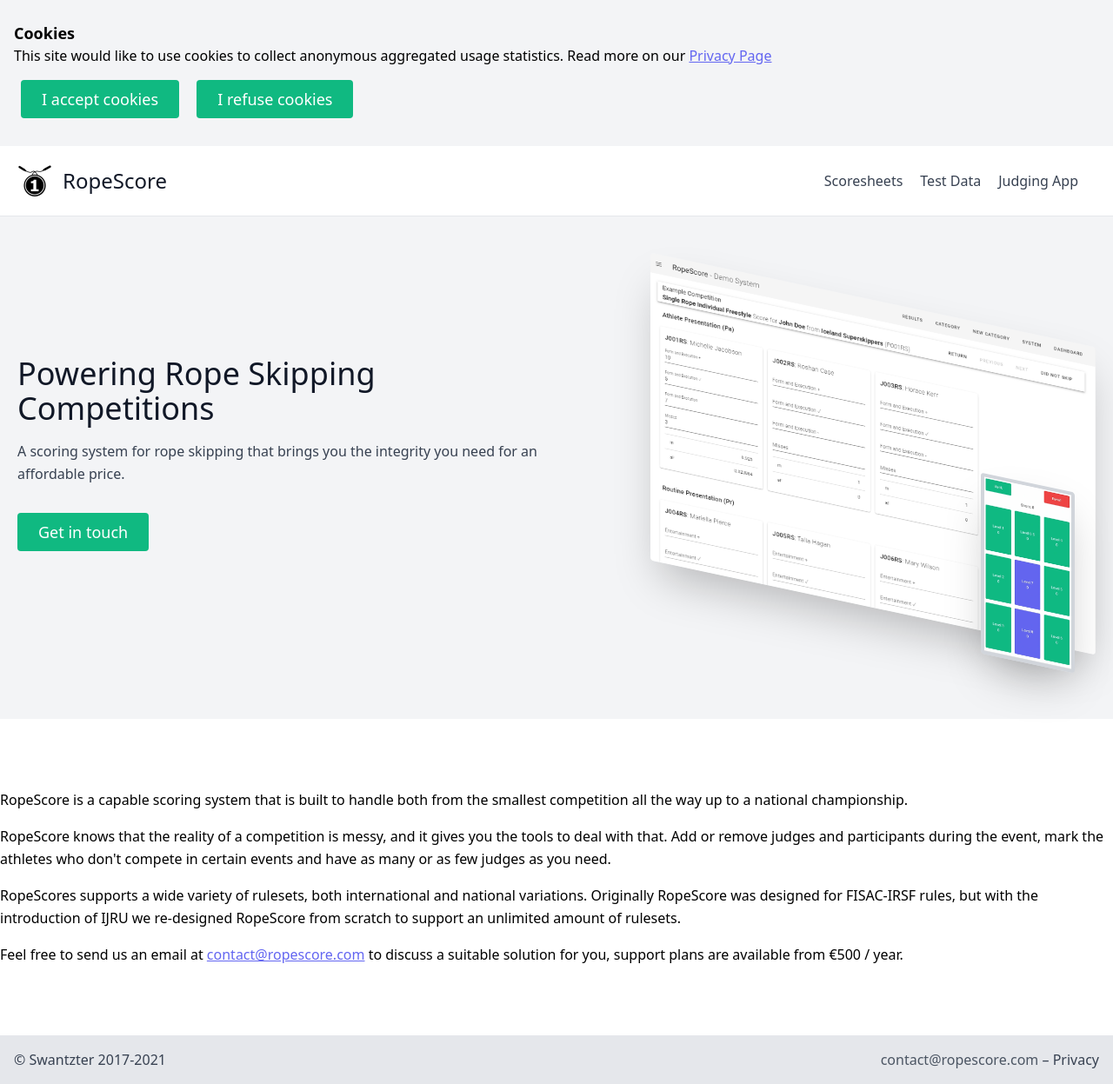
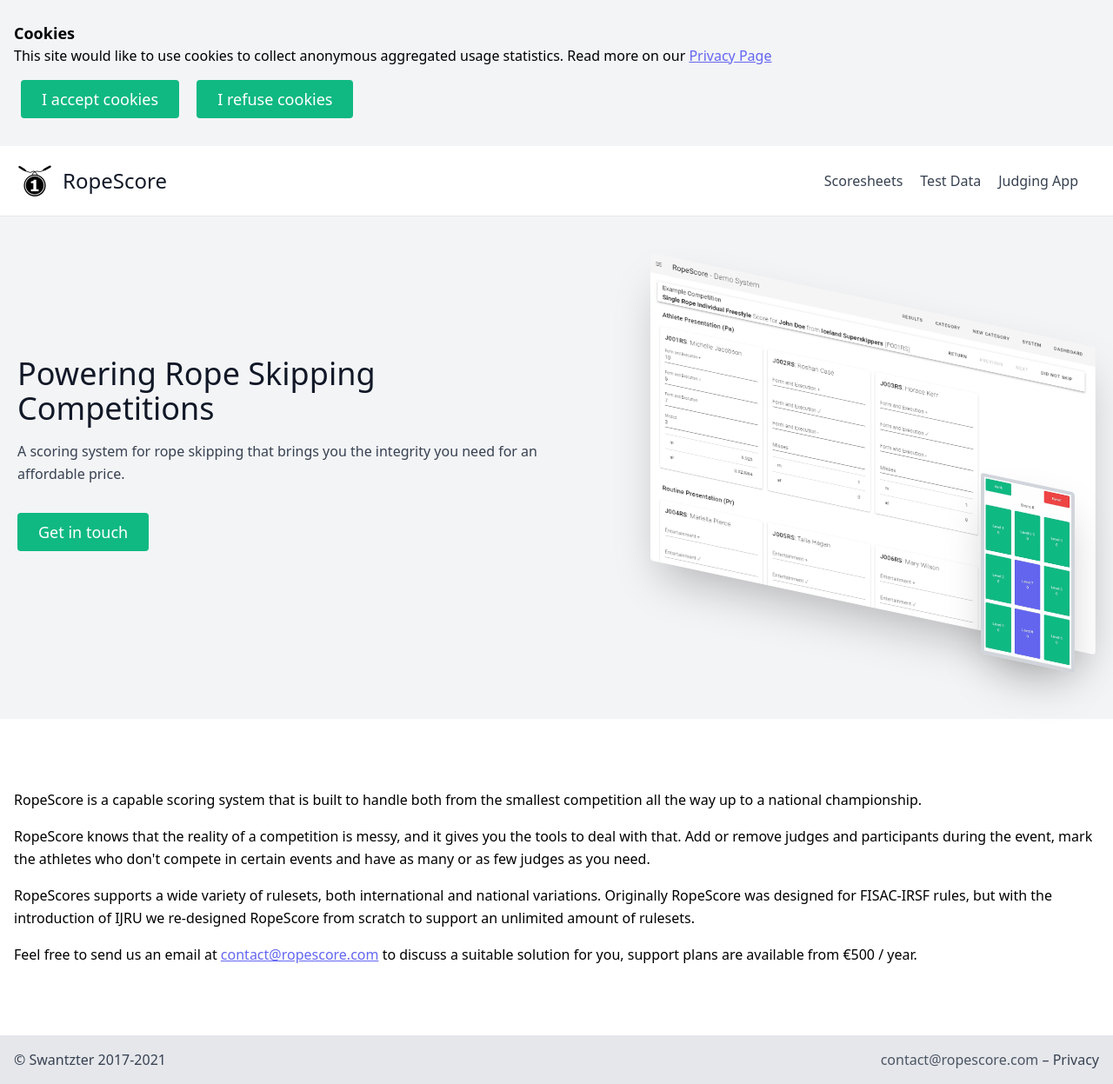
Before and after one commit to RopeScore/ropescore.com, a Jekyll site: the page built from index.html, in a window 1280 px wide. Shown: the whole page at 87% size. Built offline with Jekyll 4.4.1, drawn with Linux system fonts in a browser that asks for light colours.

Commit message:
Update default.html

```diff
--- a/_layouts/default.html
+++ b/_layouts/default.html
@@ -6,7 +6,7 @@
 
     {% if page.brand %}{%- include brand.html -%}{% endif %}
 
-    <main class="container mx-auto pt-20 pb-16 flex-1 px-4 sm:px-0">
+    <main class="container mx-auto pt-20 pb-16 flex-1 px-4">
       {% if page.title %}
         <h1 class="text-center text-4xl sm:text-5xl font-medium title-font mb-2">{{ page.title }}</h1>
       {% endif %}
```
